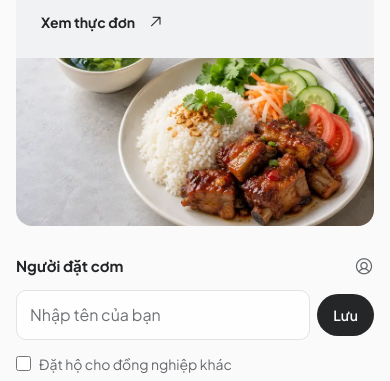
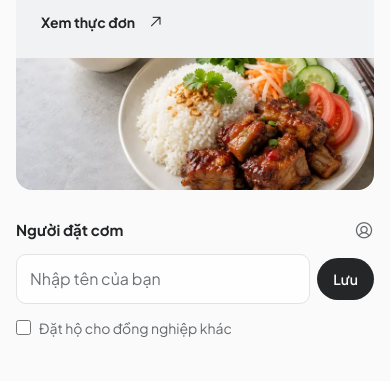
Before and after one commit to huongtran0503/com-trua-van-phong, a website: page public/index.html in a window 390 px wide. Shown: the part 450-831 px from the top of the page. Drawn offline with Linux system fonts and the light colour scheme; no server answers.

Commit message:
style(design): FINDING-004 — shorter hero so the menu sits in the first screen
Co-Authored-By: Claude Opus 5.5 <noreply@anthropic.com>

```diff
--- a/public/style.css
+++ b/public/style.css
@@ -68,7 +68,7 @@ img { display:block; max-width:100%; object-fit:cover; }
 .nav-arrow .ph { font-size:14px; }
 .pill-btn-sm { margin-left:9px; padding:6px 12px; border:1px solid var(--border); border-radius:8px; font-size:13px; }
 .pill-btn-sm:hover { background:var(--surface-subtle); }
-.lunch-hero { display:grid; grid-template-columns:1fr 1.15fr; overflow:hidden; border-radius:20px; background:var(--surface-subtle); height:300px; margin-bottom:38px; }
+.lunch-hero { display:grid; grid-template-columns:1fr 1.15fr; overflow:hidden; border-radius:20px; background:var(--surface-subtle); height:260px; margin-bottom:38px; }
 .hero-copy { padding:31px 38px; display:flex; flex-direction:column; align-items:flex-start; justify-content:center; }
 .hero-copy h1 { font-size:39px; line-height:1.17; letter-spacing:-1.65px; font-weight:700; }
 .hero-link { font-size:14px; font-weight:700; padding:0; margin-top:18px; gap:24px; }
@@ -279,7 +279,7 @@ img { display:block; max-width:100%; object-fit:cover; }
   .lunch-hero { height:auto; grid-template-columns:1fr; }
   .hero-copy { padding:25px; }
   .hero-copy h1 { font-size:33px; }
-  .hero-photo { height:168px; }
+  .hero-photo { height:132px; }
   .hero-photo img { object-position:50% 58%; }
   .toolbar-date { max-width:110px; line-height:1.5; }
   .segment-tab { gap:6px; padding:0 3px; }
```
